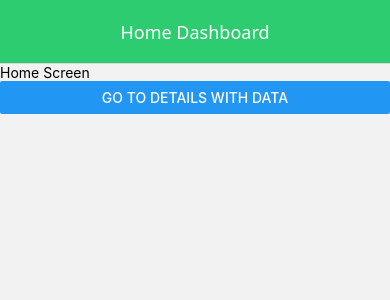
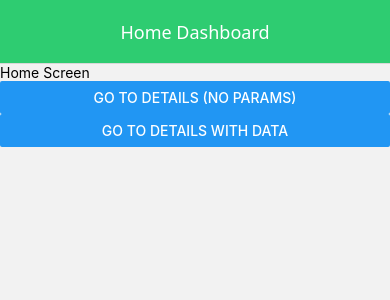
Before and after one commit to CzarinaStudio/appdev2, a React Native app in the folder react-native-navigation/: screen / in a window 390 px wide. Shown: the top 300 px of the page. Built offline with nearby package versions, Linux system fonts and the light colour scheme.

Commit message:
Done with initial params

```diff
--- a/react-native-navigation/App.js
+++ b/react-native-navigation/App.js
@@ -9,6 +9,11 @@ function HomeScreen({ navigation }) {
   return (
     <View>
       <Text>Home Screen</Text>
+
+      <Button
+        title="Go to Details (No Params)"
+        onPress={() => navigation.navigate('Details')}
+      />
 
       <Button
         title="Go to Details with Data"
@@ -24,7 +29,8 @@ function HomeScreen({ navigation }) {
 }
 
 function DetailsScreen({ route, navigation }) {
-  const { userName, age } = route.params;
+  const { userName = 'Guest', age = 'Not Provided' } =
+    route.params || {};
 
   return (
     <View>
@@ -62,6 +68,10 @@ export default function App() {
             headerTintColor: '#fff',
             headerTitleAlign: 'center',
           }}
+          initialParams={{
+            userName: 'Default User',
+            age: 18,
+          }}
         />
 
       </Stack.Navigator>
```
